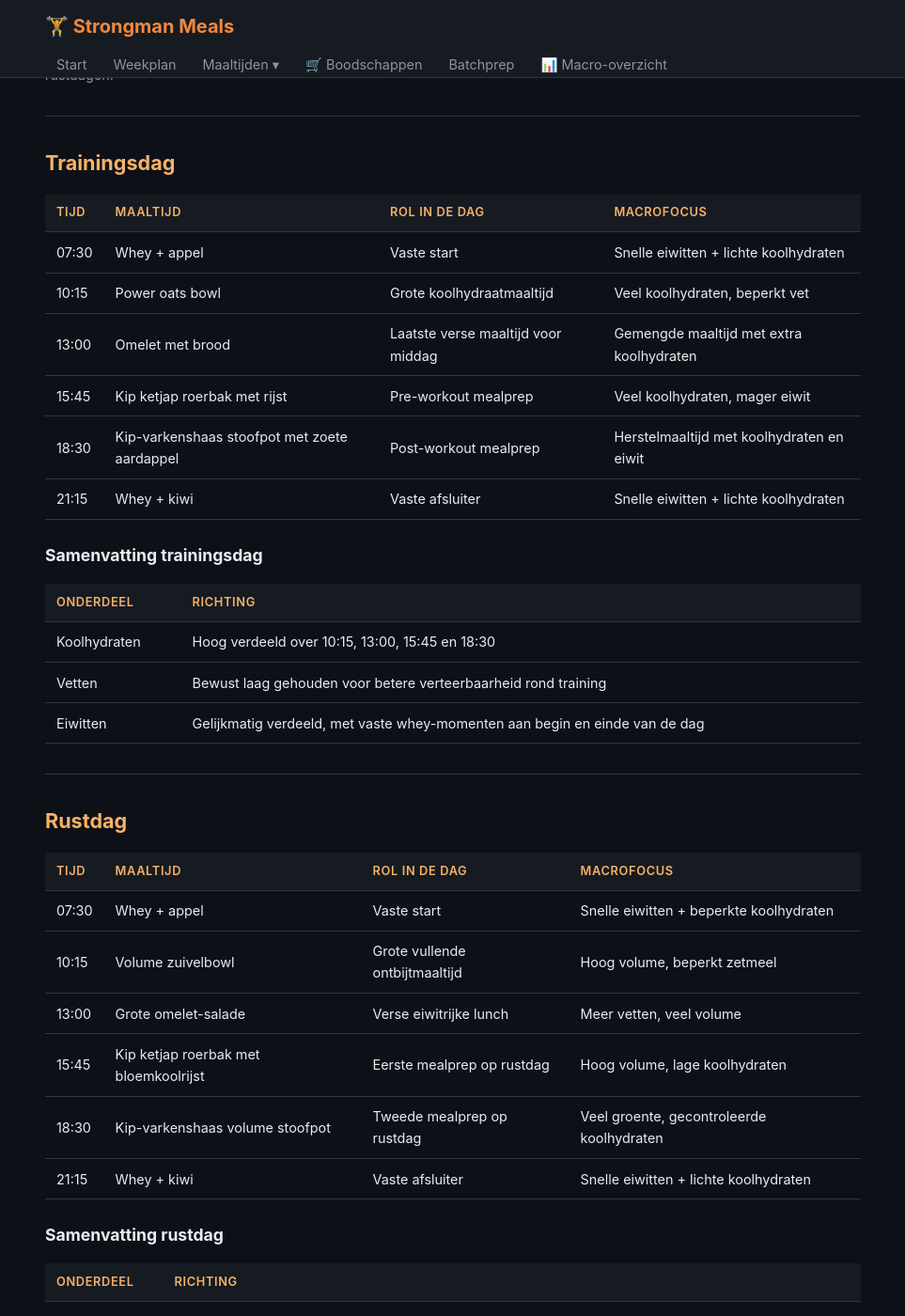
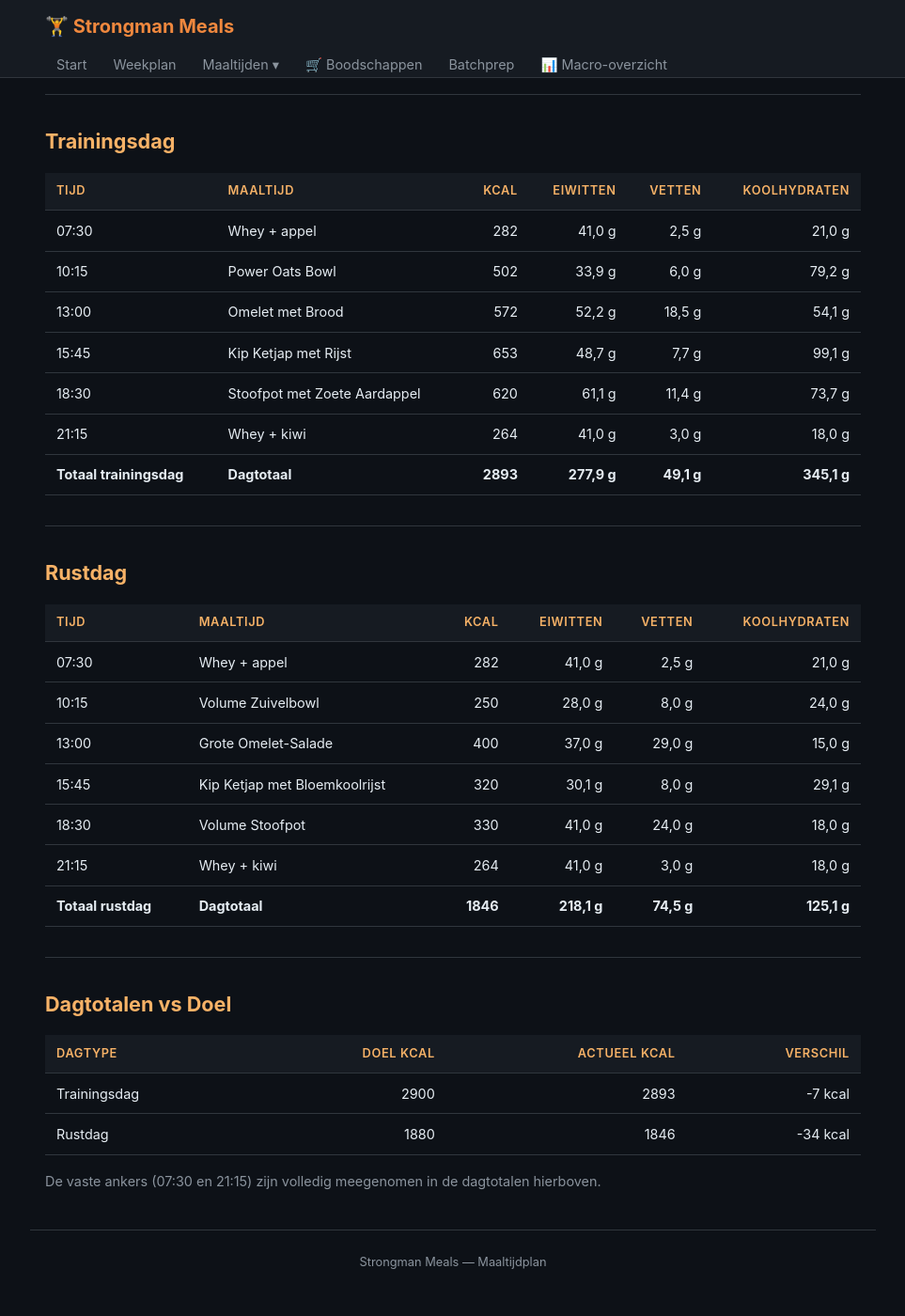
Before and after one commit to Marc013/mealprep, a Jekyll site: the page built from docs/macros.md, in a window 1280 px wide and 1400 px high, scrolled down 389 px. Shown: the whole window at 94% size, without its empty margins (158-1121 px from the left). Built offline with Jekyll 4.4.1, drawn with Linux system fonts in a browser that asks for light colours; some of the changed text lies outside the part shown.

Commit message:
Fix macros overzicht

```diff
--- a/docs/macros.md
+++ b/docs/macros.md
@@ -12,70 +12,45 @@ Dit overzicht sluit aan op het [Weekplan 1 Week]({{ '/weekplan-1-week' | relativ
 | Trainingsdag | 2900 |    190 g |   60 g |        400 g |
 | Rustdag      | 1880 |    190 g |   80 g |        100 g |
 
-Gevalideerde praktijkuitkomst met de huidige hoeveelheden: circa 2893 kcal op trainingsdagen en circa 1846 kcal op rustdagen.
+Onderstaande maaltijdmacro's komen direct uit de actieve maaltijdpagina's.
 {: .text-muted}
 
 ---
 
 ## Trainingsdag
 
-| Tijd  | Maaltijd                                     | Rol in de dag                      | Macrofocus                                |
-| :---- | :------------------------------------------- | :--------------------------------- | :---------------------------------------- |
-| 07:30 | Whey + appel                                 | Vaste start                        | Snelle eiwitten + lichte koolhydraten     |
-| 10:15 | Power oats bowl                              | Grote koolhydraatmaaltijd          | Veel koolhydraten, beperkt vet            |
-| 13:00 | Omelet met brood                             | Laatste verse maaltijd voor middag | Gemengde maaltijd met extra koolhydraten  |
-| 15:45 | Kip ketjap roerbak met rijst                 | Pre-workout mealprep               | Veel koolhydraten, mager eiwit            |
-| 18:30 | Kip-varkenshaas stoofpot met zoete aardappel | Post-workout mealprep              | Herstelmaaltijd met koolhydraten en eiwit |
-| 21:15 | Whey + kiwi                                  | Vaste afsluiter                    | Snelle eiwitten + lichte koolhydraten     |
-
-### Samenvatting trainingsdag
-
-| Onderdeel    | Richting                                                                    |
-| :----------- | :-------------------------------------------------------------------------- |
-| Koolhydraten | Hoog verdeeld over 10:15, 13:00, 15:45 en 18:30                             |
-| Vetten       | Bewust laag gehouden voor betere verteerbaarheid rond training              |
-| Eiwitten     | Gelijkmatig verdeeld, met vaste whey-momenten aan begin en einde van de dag |
+| Tijd                    | Maaltijd                     |     Kcal |    Eiwitten |     Vetten | Koolhydraten |
+| :---------------------- | :--------------------------- | -------: | ----------: | ---------: | -----------: |
+| 07:30                   | Whey + appel                 |      282 |      41,0 g |      2,5 g |       21,0 g |
+| 10:15                   | Power Oats Bowl              |      502 |      33,9 g |      6,0 g |       79,2 g |
+| 13:00                   | Omelet met Brood             |      572 |      52,2 g |     18,5 g |       54,1 g |
+| 15:45                   | Kip Ketjap met Rijst         |      653 |      48,7 g |      7,7 g |       99,1 g |
+| 18:30                   | Stoofpot met Zoete Aardappel |      620 |      61,1 g |     11,4 g |       73,7 g |
+| 21:15                   | Whey + kiwi                  |      264 |      41,0 g |      3,0 g |       18,0 g |
+| **Totaal trainingsdag** | **Dagtotaal**                | **2893** | **277,9 g** | **49,1 g** |  **345,1 g** |
 
 ---
 
 ## Rustdag
 
-| Tijd  | Maaltijd                              | Rol in de dag                  | Macrofocus                                |
-| :---- | :------------------------------------ | :----------------------------- | :---------------------------------------- |
-| 07:30 | Whey + appel                          | Vaste start                    | Snelle eiwitten + beperkte koolhydraten   |
-| 10:15 | Volume zuivelbowl                     | Grote vullende ontbijtmaaltijd | Hoog volume, beperkt zetmeel              |
-| 13:00 | Grote omelet-salade                   | Verse eiwitrijke lunch         | Meer vetten, veel volume                  |
-| 15:45 | Kip ketjap roerbak met bloemkoolrijst | Eerste mealprep op rustdag     | Hoog volume, lage koolhydraten            |
-| 18:30 | Kip-varkenshaas volume stoofpot       | Tweede mealprep op rustdag     | Veel groente, gecontroleerde koolhydraten |
-| 21:15 | Whey + kiwi                           | Vaste afsluiter                | Snelle eiwitten + lichte koolhydraten     |
-
-### Samenvatting rustdag
-
-| Onderdeel    | Richting                                                                                      |
-| :----------- | :-------------------------------------------------------------------------------------------- |
-| Koolhydraten | Laag gehouden door rijst en zoete aardappel te vervangen door bloemkoolrijst en extra groente |
-| Vetten       | Hoger dan op trainingsdagen voor verzadiging                                                  |
-| Volume       | Extra hoog om hongergevoel te beperken                                                        |
+| Tijd               | Maaltijd                      |     Kcal |    Eiwitten |     Vetten | Koolhydraten |
+| :----------------- | :---------------------------- | -------: | ----------: | ---------: | -----------: |
+| 07:30              | Whey + appel                  |      282 |      41,0 g |      2,5 g |       21,0 g |
+| 10:15              | Volume Zuivelbowl             |      250 |      28,0 g |      8,0 g |       24,0 g |
+| 13:00              | Grote Omelet-Salade           |      400 |      37,0 g |     29,0 g |       15,0 g |
+| 15:45              | Kip Ketjap met Bloemkoolrijst |      320 |      30,1 g |      8,0 g |       29,1 g |
+| 18:30              | Volume Stoofpot               |      330 |      41,0 g |     24,0 g |       18,0 g |
+| 21:15              | Whey + kiwi                   |      264 |      41,0 g |      3,0 g |       18,0 g |
+| **Totaal rustdag** | **Dagtotaal**                 | **1846** | **218,1 g** | **74,5 g** |  **125,1 g** |
 
 ---
 
-## Vaste ankers
+## Dagtotalen vs Doel
 
-| Maaltijd           | Richtmacro's                                       |
-| :----------------- | :------------------------------------------------- |
-| 07:30 Whey + appel | 282 kcal, 41 g eiwit, 2,5 g vet, 21 g koolhydraten |
-| 21:15 Whey + kiwi  | 264 kcal, 41 g eiwit, 3 g vet, 18 g koolhydraten   |
+| Dagtype      | Doel kcal | Actueel kcal | Verschil |
+| :----------- | --------: | -----------: | -------: |
+| Trainingsdag |      2900 |         2893 |  -7 kcal |
+| Rustdag      |      1880 |         1846 | -34 kcal |
 
-> De dagtotalen worden in dit plan gestuurd op dagtype. De exacte waarden per maaltijd blijven benaderingen en hangen af van merk, bereiding en productgewichten.
-
----
-
-## Trainingsnotitie
-
-> **Trainingsdagen:** ma, di, do 16:30–18:30 \| za 08:00–12:00
->
-> Op ma, di en do ligt de training tussen 15:45 en 18:30. Daarom is de 15:45-maaltijd koolhydraatrijk en relatief licht verteerbaar, en werkt 18:30 als herstelmaaltijd.
->
-> Op zaterdag valt de training in de ochtend. Gebruik 10:15 daar als eerste grote herstelmaaltijd.
->
-> De praktische kookverdeling per zondag- en woensdagbatch staat op [Batchprep 1 Week]({{ '/batchprep-1-week' | relative_url }}).
+De vaste ankers (07:30 en 21:15) zijn volledig meegenomen in de dagtotalen hierboven.
+{: .text-muted}
```
